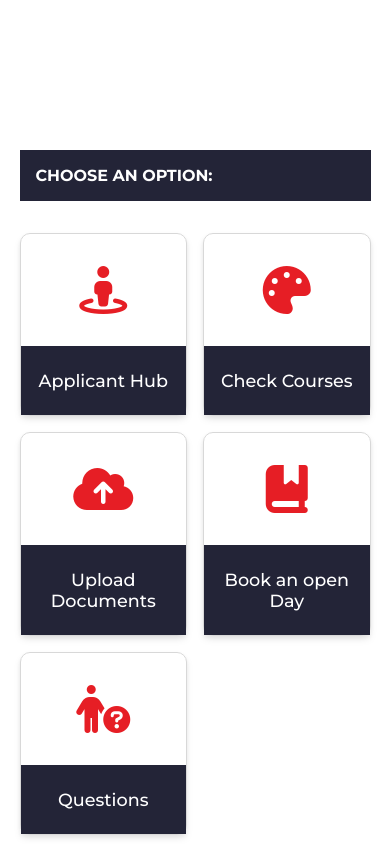
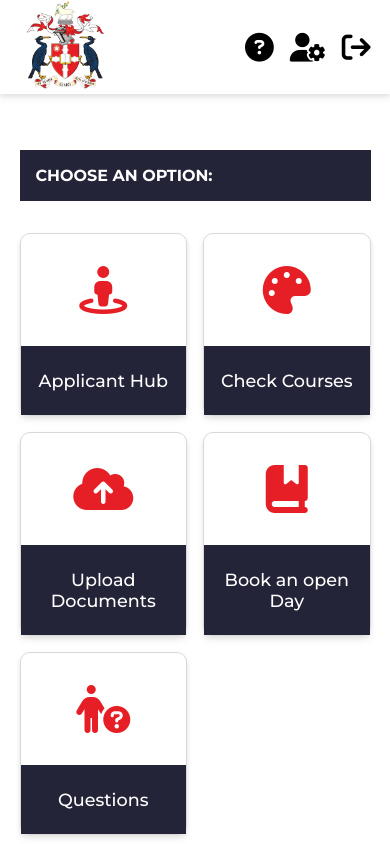
Before and after one commit to Keb4ng/LHU-Student-Portal, a plain HTML site: page portal-index.html in a window 390 px wide. Shown: the top 844 px of the page. Drawn offline with nearby package versions, Linux system fonts and the light colour scheme.

Commit message:
Added new updates3

```diff
--- a/portal-index.html
+++ b/portal-index.html
@@ -14,7 +14,7 @@
   </head>
   <body>
     <header class="site-header">
-      <div class="header-cont">
+      <div class="header-cont portal-header">
         <div class="rl-title ">
             <div class="rl-logo portal-logo">
                 <img src="./media/LHU Logo.png" alt="">
--- a/styles.css
+++ b/styles.css
@@ -1258,6 +1258,10 @@ a {
 
 @media only screen and (max-width: 991px) {
 
+    .portal-header {
+        display: flex !important;
+    }
+
     .portal-fr .portal-section-title {
         grid-column: unset;
     }
@@ -1380,4 +1384,12 @@ a {
         max-width: 350px;
         margin: auto;
     }
+
+    .rl-title p {
+        display: none;
+    }
+
+    .portal-nav {
+        gap: 1rem;
+    }
 }
```
Also changed, not shown: applicant-hub__p1.html (+1 -1 lines), applicant-hub__p2.html (+1 -1 lines), applicant-hub__p3.html (+1 -1 lines), applicant-hub__p4.html (+1 -1 lines), applicant-hub__p5.html (+1 -1 lines), applicant-hub__p6.html (+1 -1 lines).
